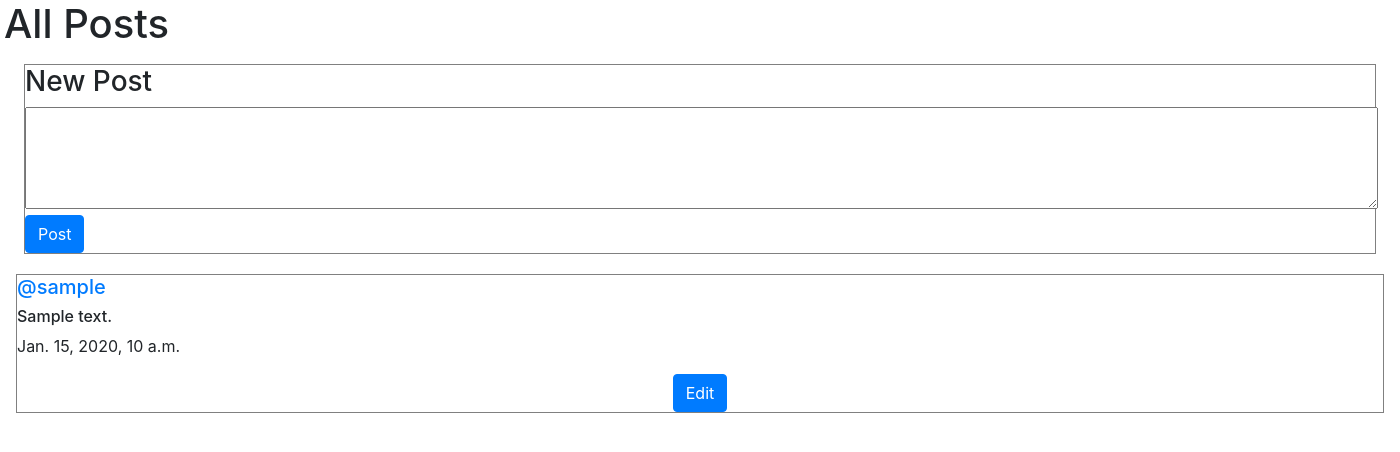
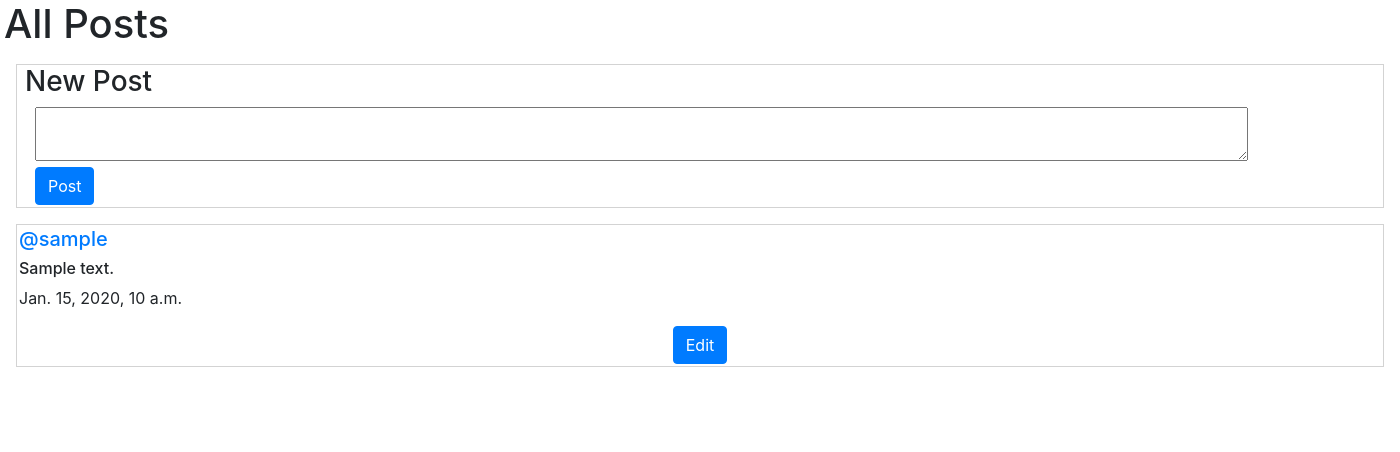
Before and after one commit to amankwahnanayaw/network-media, a Django app: page / in a window 1400 px wide. Shown: the part 56-508 px from the top of the page. Run offline with Django 3.2, Linux system fonts and the light colour scheme; a user stored in the database is signed in; tables that the repository leaves empty hold one stand-in row (values such as "Sample post"); some libraries are stand-ins or nearby versions.

Commit message:
addind borders to divs margins

```diff
--- a/project4/network/static/network/styles.css
+++ b/project4/network/static/network/styles.css
@@ -1,16 +1,21 @@
-.all-posts{
-    display: flex;
-    justify-content: flex-start;
-    flex-direction: column;
-    margin: 20px;
+
+
+.postForm {
+    border: 0.1px solid lightgray;
 }
 
-
-.post{
-    border: 0.1px solid gray;
-    box-sizing: border-box;
+.formTextPost {
+    align-items: center;
+    margin-left: 18px;
+    margin-bottom: 2px;
 }
 
-.postForm{
-    border: 0.1px solid grey;
+#formTextarea {
+    width: 90%;
 }
+
+.post {
+    border: 0.1px solid lightgray;
+    margin-bottom: 10px;
+    padding: 2px;
+}
--- a/project4/network/templates/network/index.html
+++ b/project4/network/templates/network/index.html
@@ -71,17 +71,17 @@
 
     <h1 class="mx-1">All Posts</h1>
     {% if user.is_authenticated %}
-        <div class="postForm my-3 mx-4">
-            <h3>New Post</h3>
-            <form action="{% url 'newPost' %}" method="post">
+        <div class="postForm my-3 mx-3">
+            <h3 class="mx-2">New Post</h3>
+            <form class="formTextPost" action="{% url 'newPost' %}" method="post">
                 {% csrf_token %}
-                <textarea name="content" id="" cols="130" rows="4"></textarea>
+                <textarea name="content" id="formTextarea"></textarea>
                 <br>
                 <input type="submit" value="Post" class="btn btn-primary"/>
             </form>
         </div>
     {% endif %}
-    <div class="all-posts mx-3">
+    <div class="mx-3">
         {% for post in posts_on_the_page %}
             <div class="post">
                 <h5 class="username"><a href="{% url 'profile' user_id=post.user.id %}">@{{ post.user }}</a></h5>
@@ -89,7 +89,7 @@
                 <p class="date">{{ post.date }}</p>
                 {% if user.is_authenticated %}
                     {% if user == post.user %}
-                        <div class="d-flex justify-content-around">
+                        <div class="d-flex justify-content-around ">
                             <button class="btn btn-primary" data-bs-toggle="modal" data-bs-target="#modal_edit_post_{{ post.id }}">Edit</button>
                         </div>
                         <div class="modal fade" id="modal_edit_post_{{ post.id }}" tabindex="-1" aria-labelledby="modal_edit_post_{{ post.id }}" arial-hidden="true">
@@ -112,9 +112,9 @@
                     {% else %}
                           {% if post.id in whoYouLike %}
                           <!-- this means we already liked the post-->
-                            <button class="btn btn-info fa fa-thumbs-down col-1" onclick="likeHandler('{{ post.id }}', '{{ whoYouLike }}')" id="{{ post.id }}"></button>
+                            <button class="btn btn-info fa fa-thumbs-down col-1 my-0.1" onclick="likeHandler('{{ post.id }}', '{{ whoYouLike }}')" id="{{ post.id }}"></button>
                           {% else %}
-                            <button class="btn btn-info fa fa-thumbs-up col-1" onclick="likeHandler('{{ post.id }}', '{{ whoYouLike }}')" id="{{ post.id }}"></button>
+                            <button class="btn btn-info fa fa-thumbs-up col-1 my-0.1" onclick="likeHandler('{{ post.id }}', '{{ whoYouLike }}')" id="{{ post.id }}"></button>
                           {% endif %}
                     {% endif %}
                 {% endif %}
--- a/project4/network/templates/network/layout.html
+++ b/project4/network/templates/network/layout.html
@@ -3,6 +3,7 @@
 <!DOCTYPE html>
 <html lang="en">
     <head>
+        <meta name="viewport" content="width=device-width, initial-scale=1.0">
         <title>{% block title %}Social Network{% endblock %}</title>
         <link rel="stylesheet" href="https://stackpath.bootstrapcdn.com/bootstrap/4.4.1/css/bootstrap.min.css" integrity="sha384-Vkoo8x4CGsO3+Hhxv8T/Q5PaXtkKtu6ug5TOeNV6gBiFeWPGFN9MuhOf23Q9Ifjh" crossorigin="anonymous">
         <link href="{% static 'network/styles.css' %}" rel="stylesheet">
--- a/project4/network/views.py
+++ b/project4/network/views.py
@@ -122,7 +122,7 @@ def following(request):
     page_number = request.GET.get('page')
     posts_on_the_page = paginator.get_page(page_number)
 
-    return render(request, "network/followin.html", {
+    return render(request, "network/following.html", {
         "posts_on_the_page": posts_on_the_page
     })
 
```
